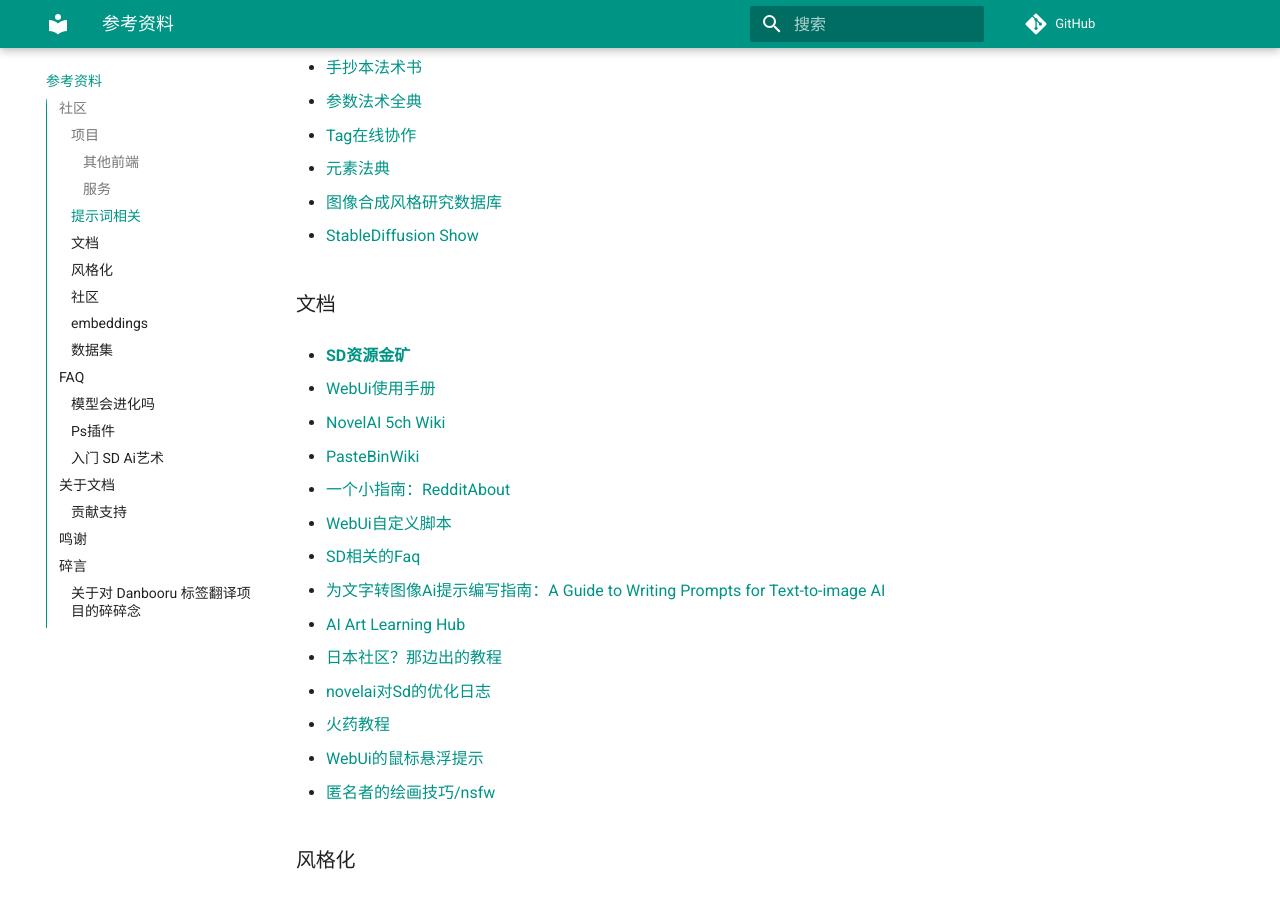
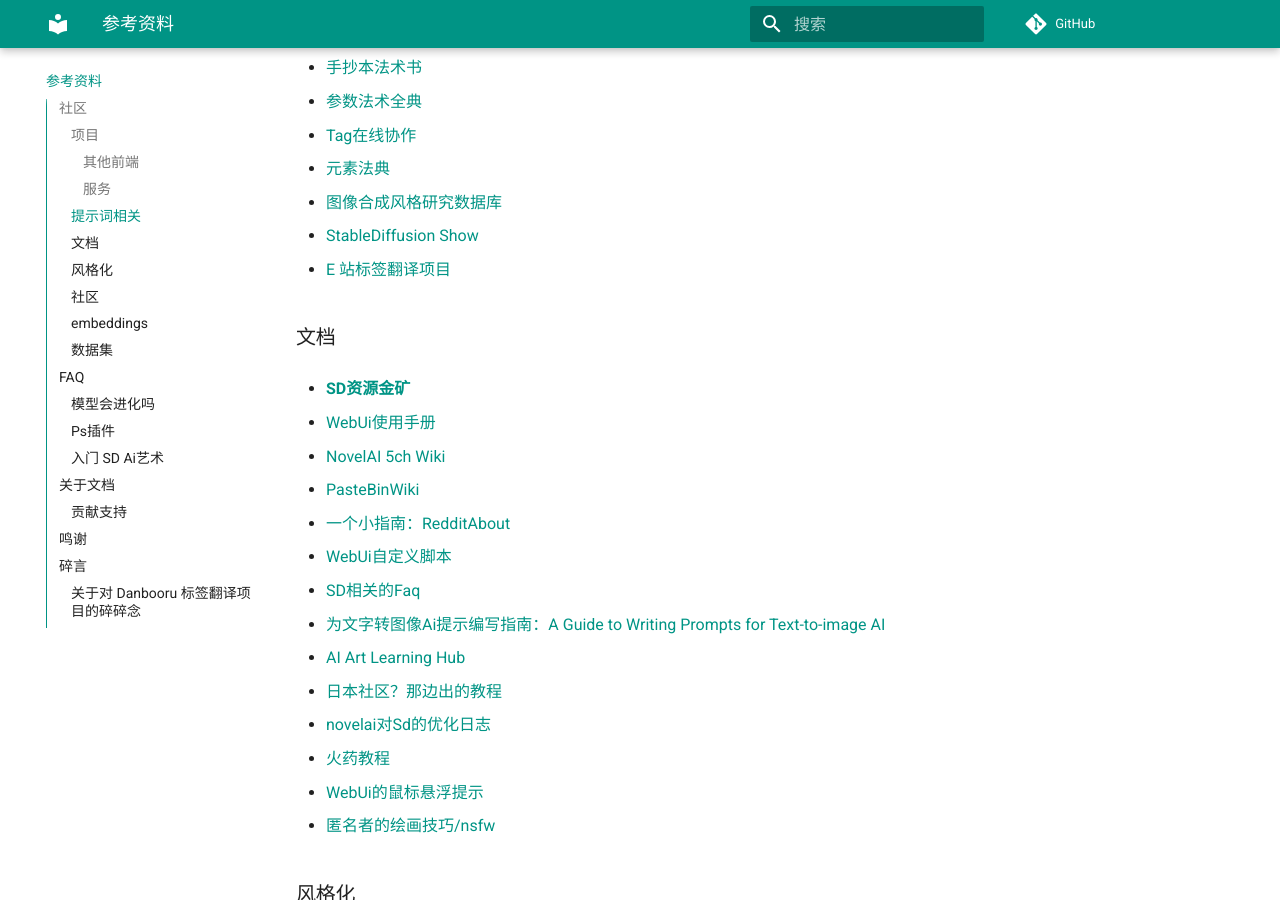
Before and after one commit to sudoskys/StableDiffusionBook, an MkDocs documentation site: the page built from docs/7_landing.md, in a window 1280 px wide and 900 px high, scrolled down 864 px. Built offline with MkDocs 1.6.1 and Material for MkDocs 9.7.7, drawn with Linux system fonts in a browser that asks for light colours; comment, search, counter and statistics services are not loaded.

Commit message:
落地页补充

```diff
--- a/docs/7_landing.md
+++ b/docs/7_landing.md
@@ -45,6 +45,7 @@
 
 - [StableDiffusion Show](https://t.me/StableDiffusion_Show)
 
+- [E 站标签翻译项目](https://github.com/EhTagTranslation)
 
 ### 文档
 
```
